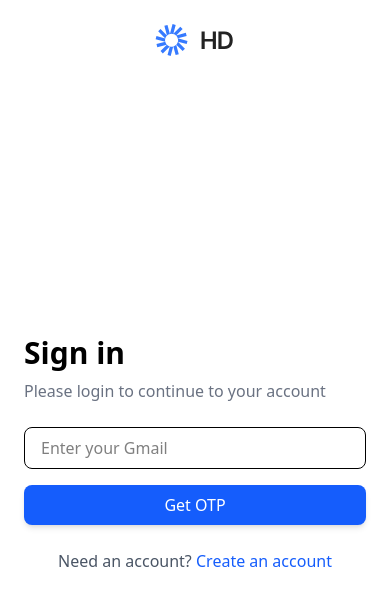
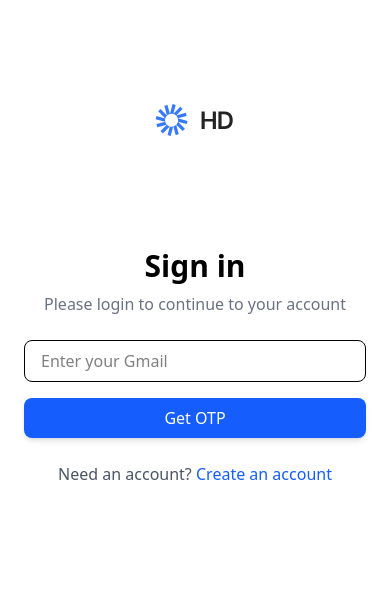
Before and after one commit to Sonu-Kumhar/notewallet-frontend, a React (Vite) app: page /login in a window 390 px wide. Shown: the top 606 px of the page. Built offline with nearby package versions, Linux system fonts and the light colour scheme.

Commit message:
Updated frontend with latest changes

```diff
--- a/src/components/Login.jsx
+++ b/src/components/Login.jsx
@@ -79,7 +79,7 @@ const Login = () => {
     return (
         <div className="min-h-screen flex flex-col md:flex-row bg-white">
             {/* Left Section */}
-            <div className="flex-1 flex flex-col h-screen p-6 md:p-12">
+            <div className="flex-1 flex flex-col h-screen p-6 md:p-12 mt-20 md:mt-0">
                 {/* Logo */}
                 <div className="flex justify-center md:justify-start mb-8">
                     <svg width="343" height="32" viewBox="0 0 343 32" fill="none" xmlns="http://www.w3.org/2000/svg">
@@ -94,8 +94,8 @@ const Login = () => {
                 </div>
 
                 {/* Form */}
-                <div className="flex-1 flex items-center justify-center">
-                    <div className="w-full max-w-sm">
+                <div className="flex-1 flex  justify-center mt-20">
+                    <div className="w-full max-w-sm flex flex-col items-center">
                         <h2 className="text-3xl font-bold mb-2">Sign in</h2>
                         <p className="text-gray-500 mb-6">
                             Please login to continue to your account
--- a/src/components/Register.jsx
+++ b/src/components/Register.jsx
@@ -97,7 +97,7 @@ const Register = () => {
     return (
         <div className="min-h-screen flex flex-col md:flex-row bg-white">
             {/* Left Section */}
-            <div className="flex-1 flex flex-col h-screen p-6 md:p-12">
+            <div className="flex-1 flex flex-col h-screen p-6 md:p-12 mt-16 md:mt-0">
                 {/* Logo */}
                 <div className="flex justify-center md:justify-start mb-8">
                     <svg width="343" height="32" viewBox="0 0 343 32" fill="none" xmlns="http://www.w3.org/2000/svg">
@@ -112,8 +112,8 @@ const Register = () => {
                 </div>
 
                 {/* Form */}
-                <div className="flex-1 flex items-center justify-center">
-                    <div className="w-full max-w-sm">
+                <div className="flex-1 flex justify-center mt-20">
+                    <div className="w-full max-w-sm flex flex-col items-center">
                         <h2 className="text-3xl font-bold mb-2">Sign up</h2>
                         <p className="text-gray-500 mb-6">
                             Sign up to enjoy the feature of HD
```
